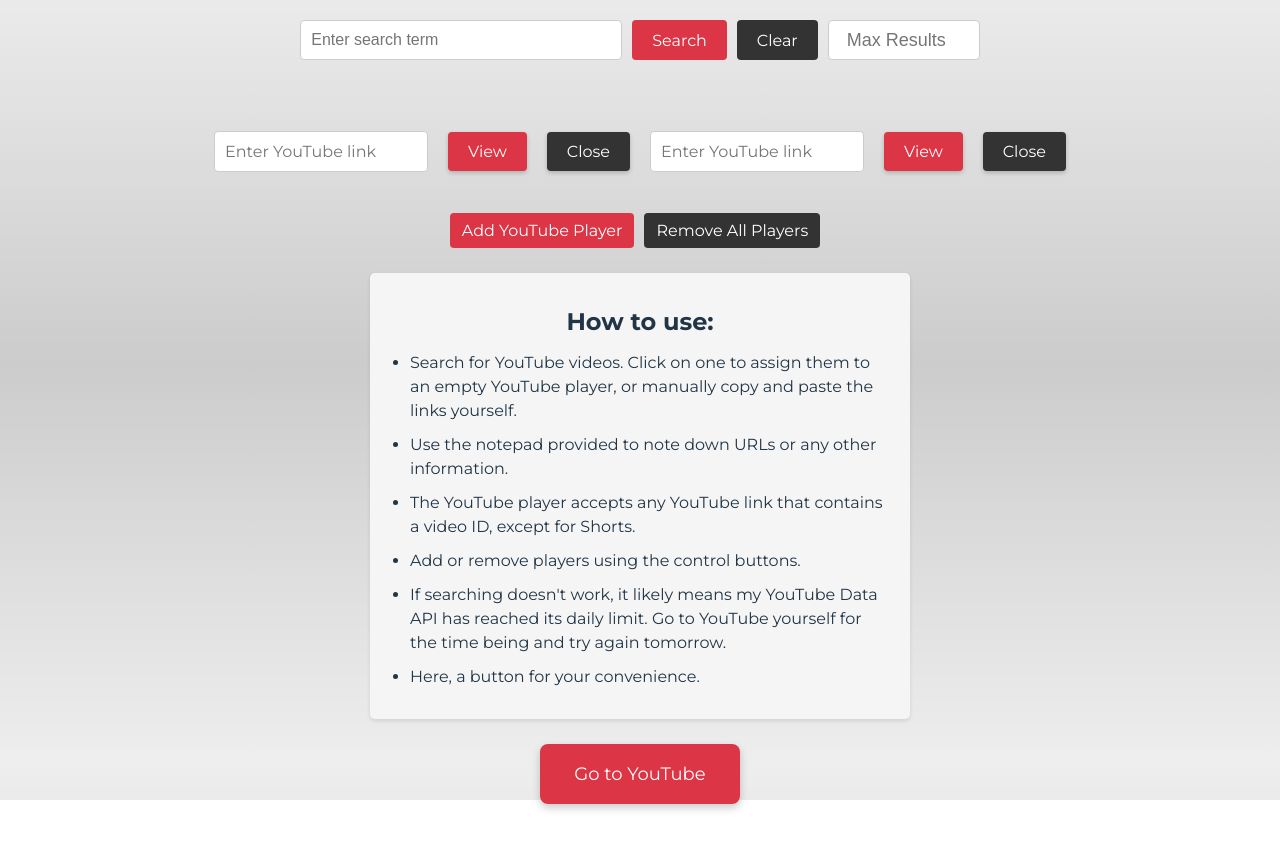
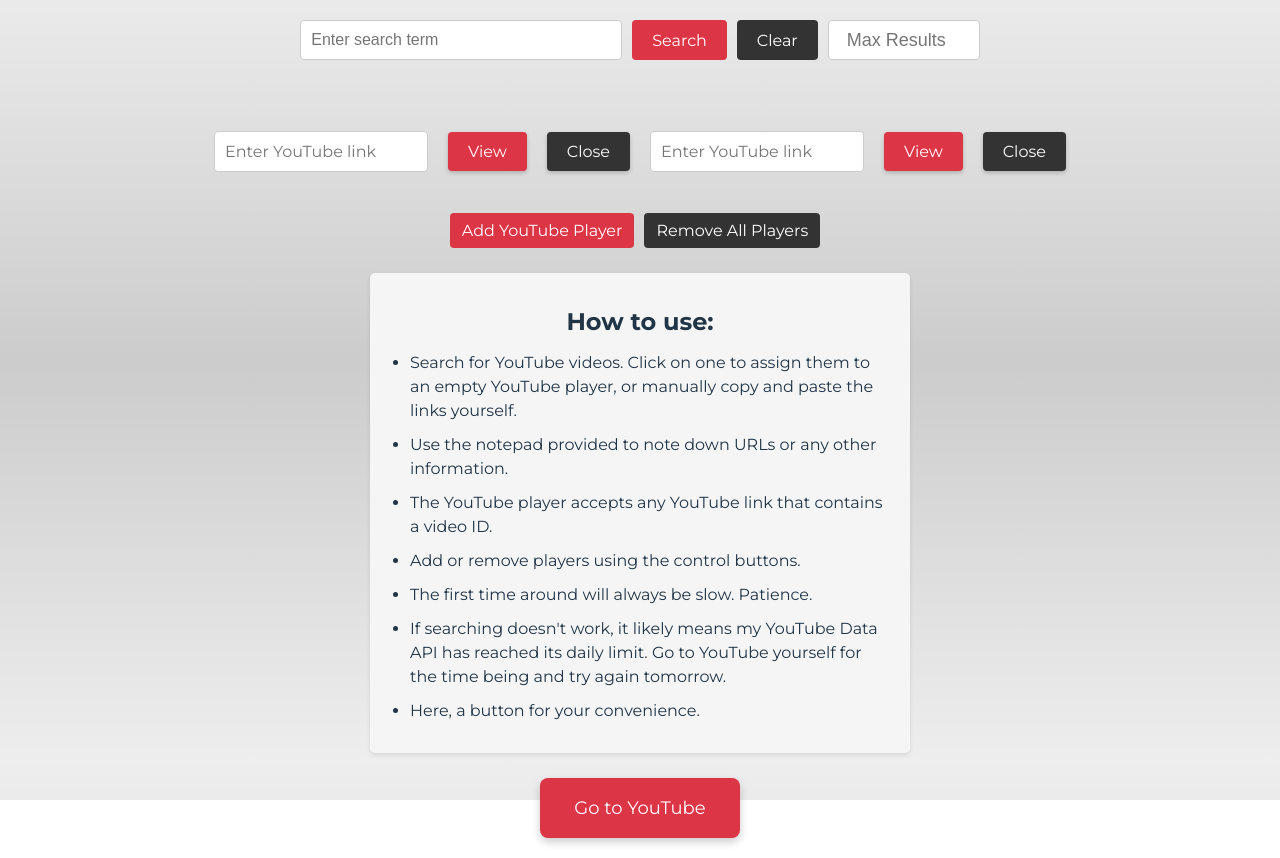
Before and after one commit to ArmSiwatK/play-multiple-videos, a React (Vite) app: page / in a window 1280 px wide. Before the commit the page ends 824 px from the top, so only its background shows below. Built offline with nearby package versions, Linux system fonts and the light colour scheme.

Commit message:
update: Instruction

```diff
--- a/src/components/Instruction/Instruction.jsx
+++ b/src/components/Instruction/Instruction.jsx
@@ -8,13 +8,9 @@ const Instruction = () => {
             <ul>
                 <li>Search for YouTube videos. Click on one to assign them to an empty YouTube player, or manually copy and paste the links yourself.</li>
                 <li>Use the notepad provided to note down URLs or any other information.</li>
-                <li>
-                    The YouTube player accepts any YouTube link that contains a video ID,
-                    except for Shorts.
-                </li>
-                <li>
-                    Add or remove players using the control buttons.
-                </li>
+                <li>The YouTube player accepts any YouTube link that contains a video ID.</li>
+                <li>Add or remove players using the control buttons.</li>
+                <li>The first time around will always be slow. Patience.</li>
                 <li>If searching doesn't work, it likely means my YouTube Data API has reached its daily limit. Go to YouTube yourself for the time being and try again tomorrow.</li>
                 <li>Here, a button for your convenience.</li>
             </ul>
```
